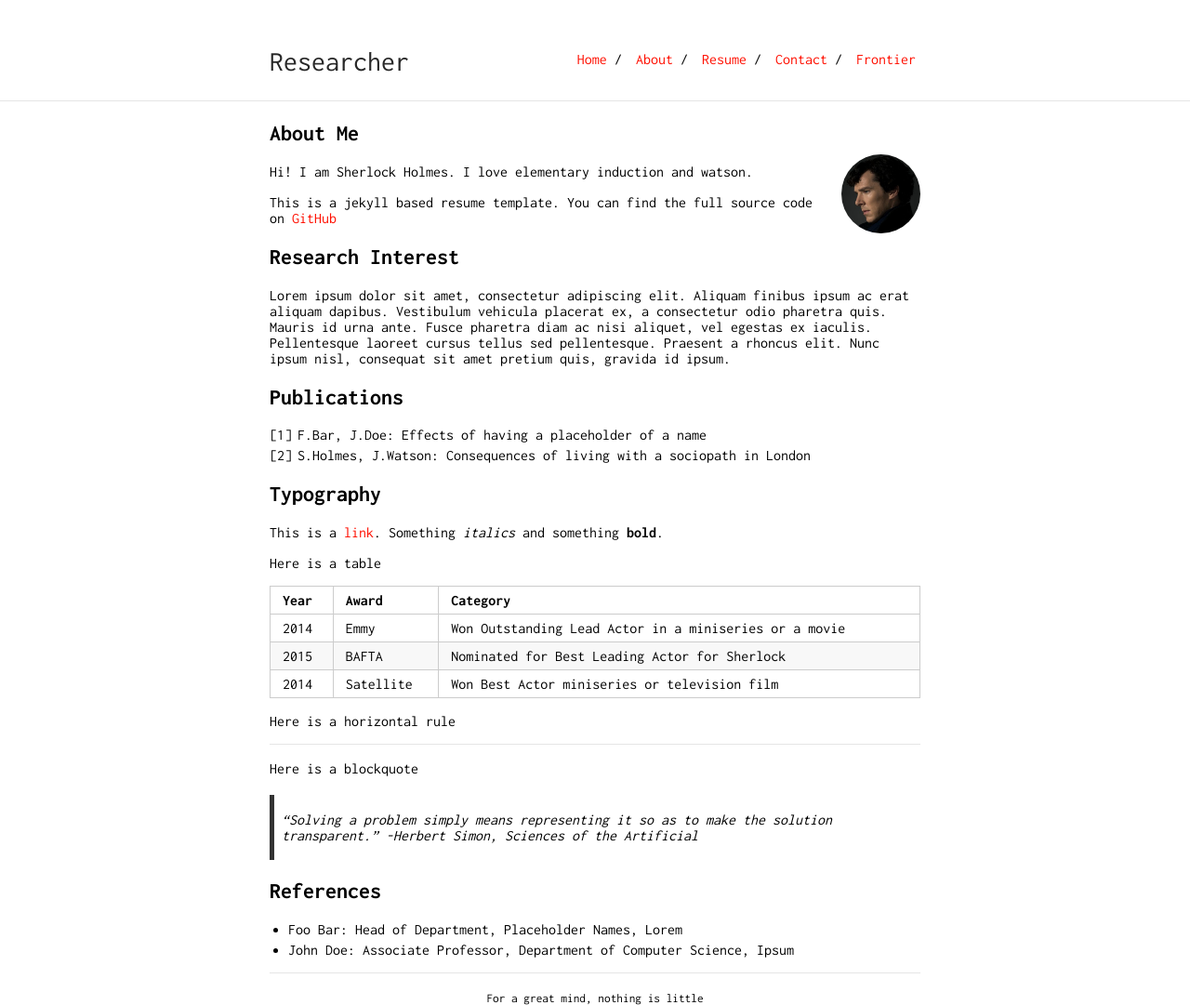
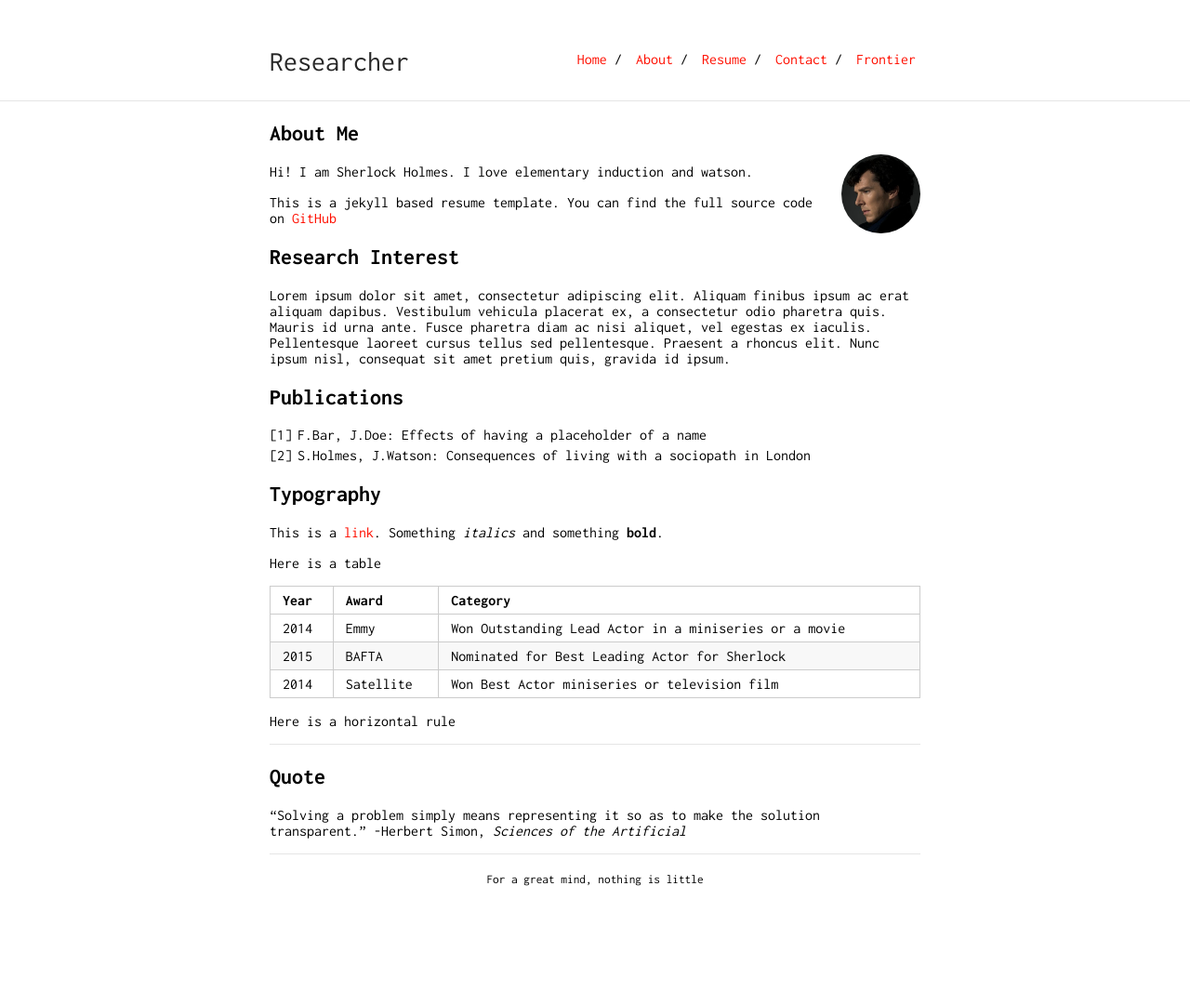
Before and after one commit to lelivre/lelivre.github.io, a Jekyll site: the page built from home.md, in a window 1280 px wide. Shown: the whole page at 93% size. Built offline with Jekyll 4.4.1, drawn with Linux system fonts in a browser that asks for light colours; our own code applies the rules of GitHub Pages for plain Markdown files; after the commit the page ends 953 px from its top, so only the background shows below that.

Commit message:
Add QUOTE

```diff
--- a/home.md
+++ b/home.md
@@ -35,11 +35,6 @@
 
 ---
 
-Here is a blockquote
+## Quote
 
-> "Solving a problem simply means representing it so as to make the solution transparent."  -Herbert Simon, _Sciences of the Artificial_
-
-## References
-
-* Foo Bar: Head of Department, Placeholder Names, Lorem
-* John Doe: Associate Professor, Department of Computer Science, Ipsum
+"Solving a problem simply means representing it so as to make the solution transparent."  -Herbert Simon, _Sciences of the Artificial_
```
